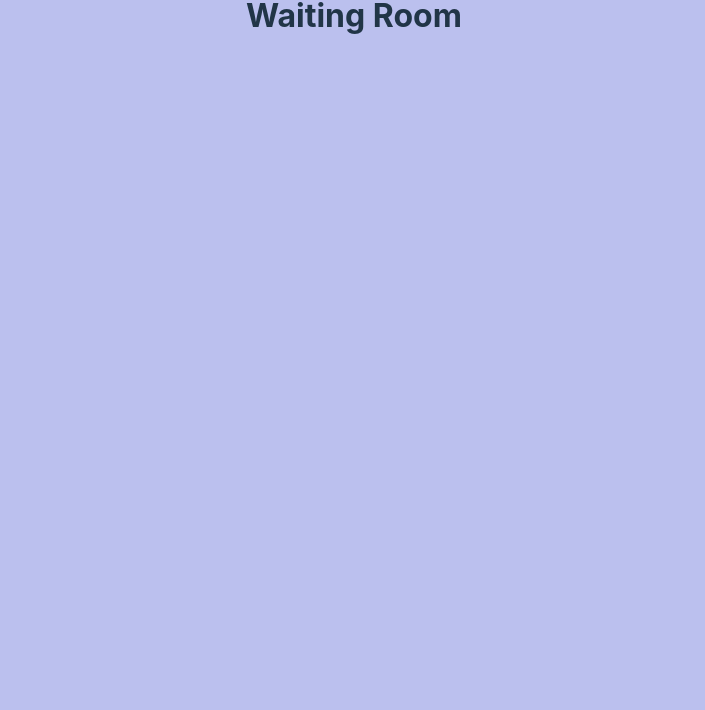
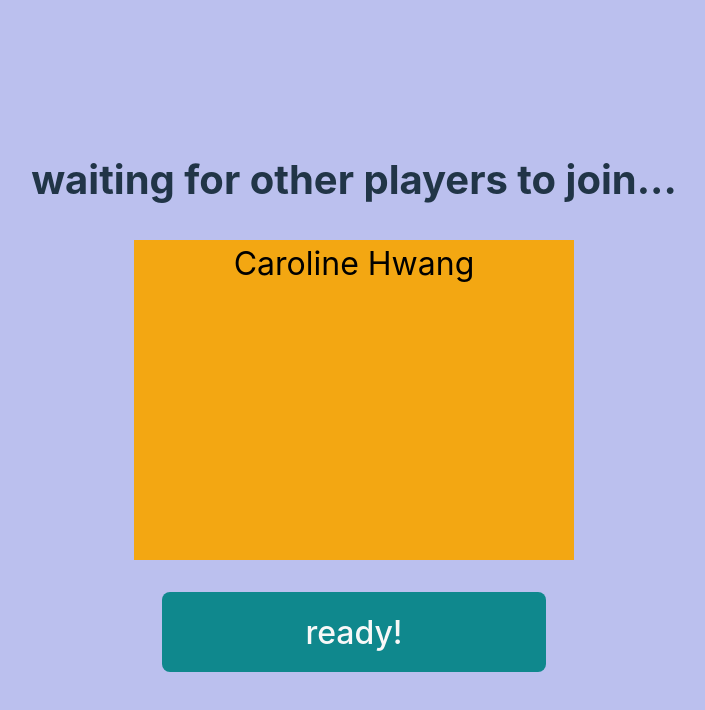
Before and after one commit to ejiang24/brushup, a React (Vite) app in the folder frontend/: page /waitingroom in a window 1280 px wide. Shown: the top 710 px of the page, without its empty margins (286-991 px from the left). Built offline with nearby package versions, Linux system fonts and the light colour scheme.

Commit message:
added more pages and routes

```diff
--- a/frontend/src/App.tsx
+++ b/frontend/src/App.tsx
@@ -4,17 +4,12 @@ import Style from "./src/style/App.css";
 import { BrowserRouter as Router, Routes, Route } from "react-router-dom";
 import Home from "./components/Home";
 import WaitingRoom from "./components/WaitingRoom";
+import JoinRoom from "./components/JoinRoom";
+import Question from "./components/Question";
+import FunFact from "./components/FunFact";
+import Results from "./components/Results";
 import { BrowserRouter } from "react-router-dom";
 import { Link } from "react-router-dom";
-
-{/* <Routes>
-  <Route index element={<Home />} />
-  <Route path="/waitingroom" element={<WaitingRoom />} />
-  /* <Route path="/about" element={<About />} />
-  <Route path="/contact" element={<Contact />} />
-  <Route path="/blogs" element={<Blogs />} />
-  <Route path="/sign-up" element={<SignUp />} />
-</Routes>; */}
 
 
 function App() {
@@ -25,6 +20,10 @@ function App() {
         <Routes>
           <Route path="/" element={<Home />}></Route>
           <Route path="/waitingroom" element={<WaitingRoom />}></Route>
+          <Route path="/joinroom" element={<JoinRoom />}></Route>
+          <Route path="/question" element={<Question />}></Route>
+          <Route path="/funfact" element={<FunFact />}></Route>
+          <Route path="/results" element={<Results />}></Route>
         </Routes>
       </BrowserRouter>
     </div>
--- /dev/null
+++ b/frontend/src/components/FunFact.tsx
@@ -0,0 +1,13 @@
+import React from "react";
+import { Link } from "react-router-dom";
+//import "../styles/WaitingRoom.css";
+
+const FunFact = () => {
+  return (
+    <div>
+      <h1>Fun Fact</h1>
+    </div>
+  );
+};
+
+export default FunFact;
--- a/frontend/src/components/Home.tsx
+++ b/frontend/src/components/Home.tsx
@@ -6,12 +6,12 @@ const Home = () => {
   return (
     <div className="homeVerticalContainer">
       <div className="appTitleContainer">
-        <h1 className="appTitle">l3rush Up</h1>
+        <h1 className="appTitle">Brush Up</h1>
       </div>
 
         <input type="text" className="input" name="" id="" />
 
-        <Link to="/waitingroom" className="buttonLink">
+        <Link to="/joinroom" className="buttonLink">
           <button className="joinButton">
             <div className="buttonText">join room</div>
           </button>
--- /dev/null
+++ b/frontend/src/components/JoinRoom.tsx
@@ -0,0 +1,25 @@
+import React from "react";
+import { Link } from "react-router-dom";
+import "../styles/JoinRoom.css";
+
+const JoinRoom = () => {
+  return (
+    <div>
+      <div className="joinVerticalContainer">
+        <div className="joinTitleContainer">
+          <h1 className="joinTitle">join a room!</h1>
+        </div>
+
+        <input type="text" className="input" name="" id="" />
+
+        <Link to="/waitingroom" className="buttonLink">
+          <button className="joinButton">
+            <div className="buttonText">join room</div>
+          </button>
+        </Link>
+      </div>
+    </div>
+  );
+};
+
+export default JoinRoom;
--- /dev/null
+++ b/frontend/src/components/Question.tsx
@@ -0,0 +1,13 @@
+import React from "react";
+import { Link } from "react-router-dom";
+//import "../styles/WaitingRoom.css";
+
+const Question = () => {
+  return (
+    <div>
+      <h1>Question</h1>
+    </div>
+  );
+};
+
+export default Question;
--- /dev/null
+++ b/frontend/src/components/Results.tsx
@@ -0,0 +1,13 @@
+import React from "react";
+import { Link } from "react-router-dom";
+//import "../styles/WaitingRoom.css";
+
+const Results = () => {
+  return (
+    <div>
+      <h1>Results</h1>
+    </div>
+  );
+};
+
+export default Results;
--- a/frontend/src/components/WaitingRoom.tsx
+++ b/frontend/src/components/WaitingRoom.tsx
@@ -4,14 +4,20 @@ import "../styles/WaitingRoom.css";
 
 const WaitingRoom = () => {
   return (
+    <div>
+      <div className="waitVerticalContainer">
+        <div className="waitTitleContainer">
+          <h1 className="waitTitle">waiting for other players to join...</h1>
+        </div>
 
-    // <ul>
-    //   <li>
-    //     <Link to="/">WaitingRoom</Link>
-    //   </li>
-    // </ul>
-    <div>
-      <h1>Waiting Room</h1>
+        <div className="players">Caroline Hwang</div>
+
+        <Link to="/waitingroom" className="buttonLink">
+          <button className="joinButton">
+            <div className="buttonText">ready!</div>
+          </button>
+        </Link>
+      </div>
     </div>
   );
 };
--- /dev/null
+++ b/frontend/src/styles/JoinRoom.css
@@ -0,0 +1,30 @@
+* {
+  margin: 0;
+  padding: 0;
+  text-align: center;
+}
+
+.joinVerticalContainer{
+    display: flex;
+    flex-direction: column;
+    align-items: center;
+
+
+}
+
+.joinTitleContainer{
+
+display: flex;
+align-items: center;
+justify-content: center;
+}
+
+.joinTitle{
+    margin-top: 20vh;
+    font-size: 13vh;
+}
+
+
+.buttonText{
+    color: rgb(248, 248, 248);
+}
--- a/frontend/src/styles/WaitingRoom.css
+++ b/frontend/src/styles/WaitingRoom.css
@@ -0,0 +1,40 @@
+* {
+  margin: 0;
+  padding: 0;
+  text-align: center;
+}
+
+.waitVerticalContainer{
+    display: flex;
+    flex-direction: column;
+    align-items: center;
+
+
+}
+
+.waitTitleContainer{
+    display: flex;
+    align-items: center;
+    justify-content: center;
+}
+
+.waitTitle{
+    margin-top: 20vh;
+    font-size: 5vh;
+}
+
+.players{
+    font-size: 4vh;
+    background-color: #F3A712;
+    color: black;
+    margin-top: 5vh;
+    height: 40vh;
+    width: 55vh;
+
+}
+
+
+.buttonText{
+    color: rgb(248, 248, 248);
+
+}
```
